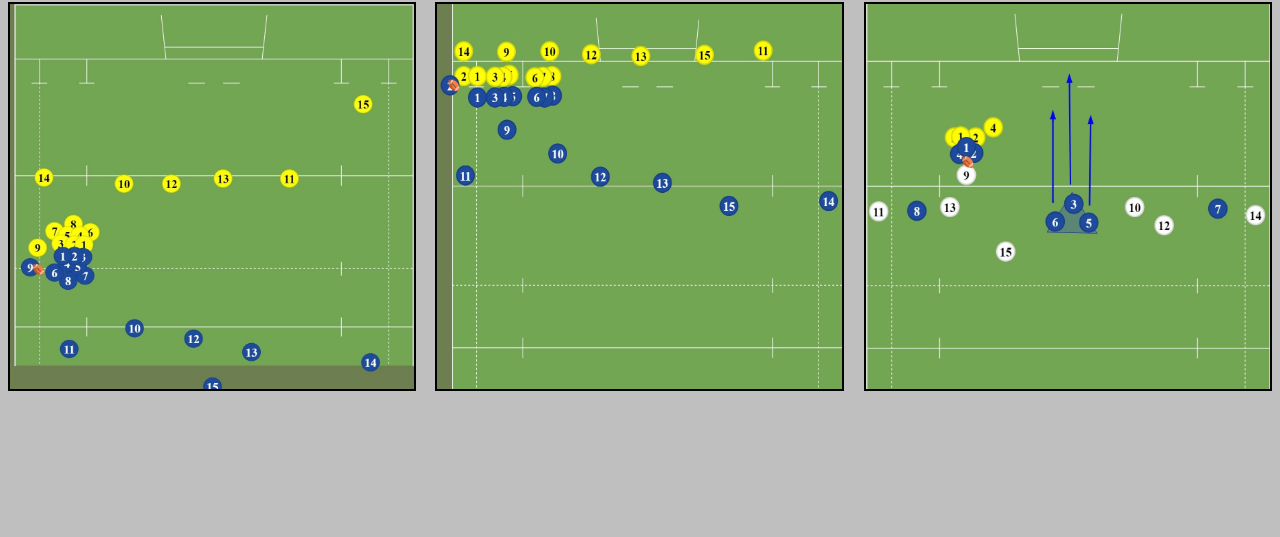
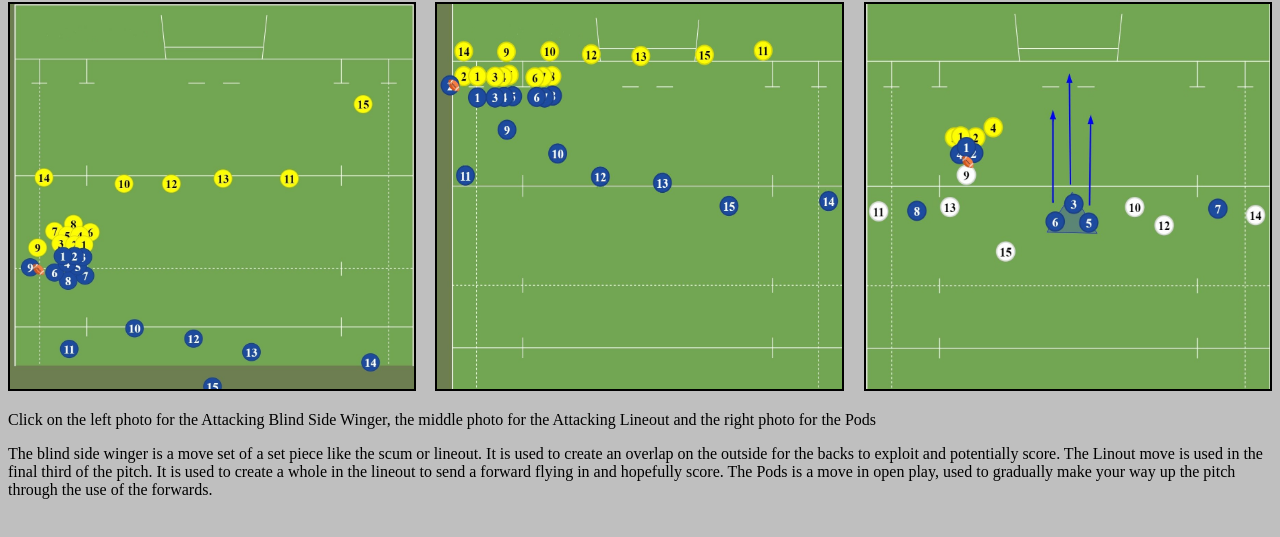
Before and after one commit to 20Thomas63/Rugby-Tactics, a plain HTML site: page index.html in a window 1280 px wide. Shown: the part 79-616 px from the top of the page. Drawn offline with Linux system fonts and the light colour scheme.

Commit message:
Update index.html

```diff
--- a/index.html
+++ b/index.html
@@ -119,6 +119,8 @@
 
 	<a href="Pod.html"><img class="photo_right" src="pods.jpg"/></a>
 
+	<p class="left_normal">Click on the left photo for the Attacking Blind Side Winger, the middle photo for the Attacking Lineout and the right photo for the Pods</p>
+	<p class="left_normal">The blind side winger is a move set of a set piece like the scum or lineout. It is used to create an overlap on the outside for the backs to exploit and potentially score. The Linout move is used in the final third of the pitch. It is used to create a whole in the lineout to send a forward flying in and hopefully score. The Pods is a move in open play, used to gradually make your way up the pitch through the use of the forwards. </p>
 
 
 
```
